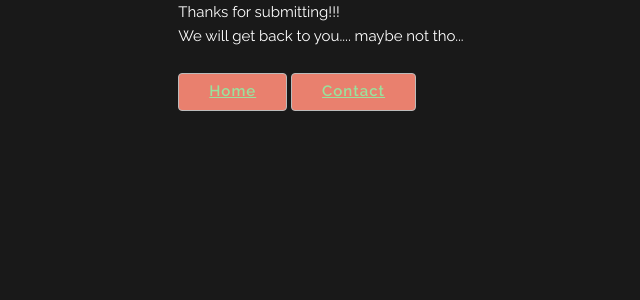
After one commit to bwnance/leelasite, a Flask app: page /submit in a window 1280 px wide. The commit adds this page. Shown: the top 300 px of the page, without its empty margins (319-959 px from the left). Run offline with Flask 2, Linux system fonts and the light colour scheme.

Commit message:
added submit page

```diff
--- a/leelasite/routes.py
+++ b/leelasite/routes.py
@@ -35,6 +35,9 @@ def page():
 @bp.route('/secret')
 def brandon():
     return render_template("secret.html")
+@bp.route('/submit')
+def submit():
+    return render_template("submit.html")
 
 @bp.route('/result', methods=['POST', 'GET'])
 def result():
--- a/templates/index.html
+++ b/templates/index.html
@@ -4,7 +4,7 @@
 {% block content %}
 <h1>Hey! Thanks for coming to my homepage!</h1>
 
-<form>
+<form action="/submit" method="GET">
     <h2>Why have you come here?!?!</h2>
     <label>
         <input type="radio" name="why" value="court">
--- /dev/null
+++ b/templates/submit.html
@@ -0,0 +1,13 @@
+
+{% extends "layout.html" %}
+
+{% block content %}
+    <h1to>Thanks for submitting!!!</h1>
+    <p>
+        We will get back to you.... maybe not tho...
+    </p>
+    <ul>
+        <button><a href='/'>Home</a></button>
+        <button><a href='/contact'>Contact</a></button>
+    </ul>
+{% endblock %}
```
